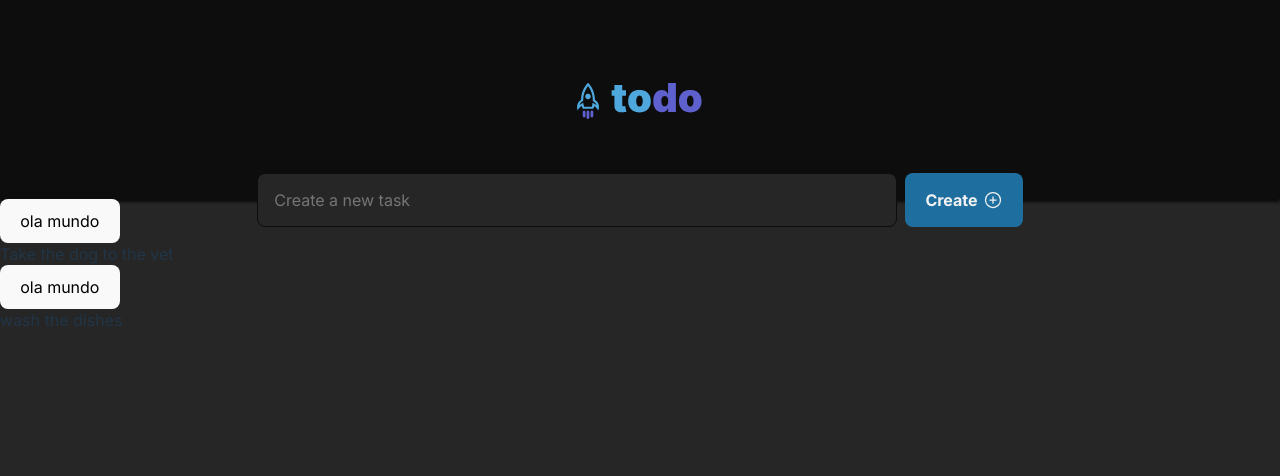
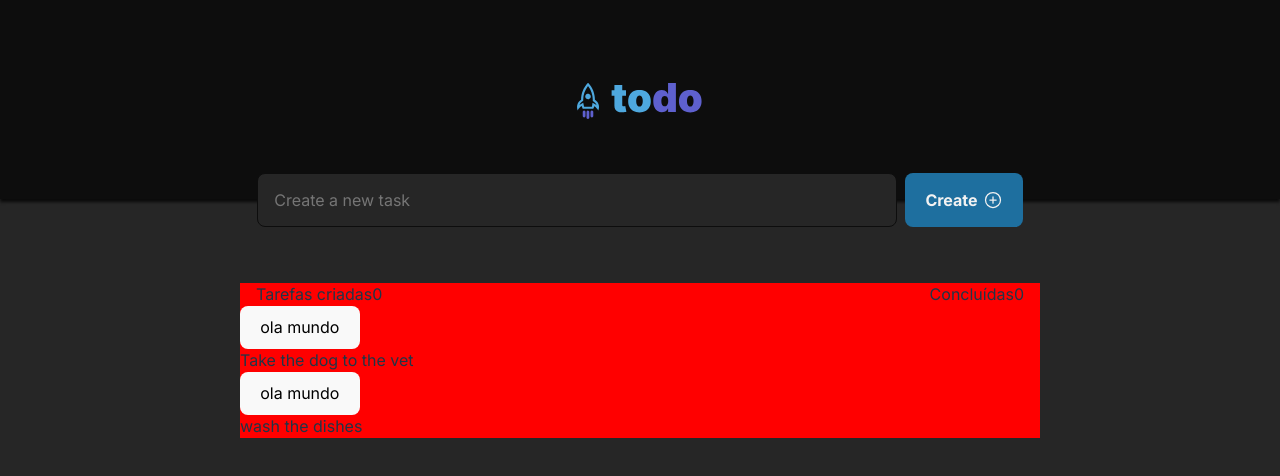
Before and after one commit to gabrieljalles/ignite-reactjs-desafio1-ts, a React (Vite) app: page / in a window 1280 px wide. Shown: the top 476 px of the page. Built offline with nearby package versions, Linux system fonts and the light colour scheme.

Commit message:
finishing the front-end

```diff
--- a/src/App.module.css
+++ b/src/App.module.css
@@ -6,3 +6,15 @@
     margin: 0 auto;
     background: var(--gray-500);
 }
+
+main {
+    max-width: 50rem;
+    margin: 0 auto;
+    background: red;
+}
+
+.panel {
+    justify-content: space-between;
+    display: flex;
+    margin: 5.25rem 1rem 0;
+}
--- a/src/App.tsx
+++ b/src/App.tsx
@@ -8,14 +8,14 @@ function App() {
   const tasks: TaskType[] = [
     {
       id: 1,
-      content:[
-        {finished: false, content:'Take the dog to the vet'},
+      content: [
+        { finished: false, content: 'Take the dog to the vet' },
       ],
     },
     {
       id: 1,
-      content:[
-        {finished: false, content:'wash the dishes'},
+      content: [
+        { finished: false, content: 'wash the dishes' },
       ],
     }
   ]
@@ -24,18 +24,39 @@ function App() {
     <div className={styles.layout}>
       <Header />
 
-      <main>
+      <main className={styles.main}>
+
+        <section className={styles.panel}>
+
+          <div>
+            <span>Tarefas criadas</span>
+            <span>0</span>
+          </div>
+
+          <div>
+            <span>Concluídas</span>
+            <span>0</span>
+          </div>
+
+        </section>
+
+        <section>
+
+
           {tasks.map(task => {
             return (
               <Task
-                key =  {task.id}
-                task = {task}
+                key={task.id}
+                task={task}
               />
             )
           })}
+
+        </section>
+
       </main>
 
-    </div>
+    </div >
   )
 }
 
--- a/src/components/NewTask.tsx
+++ b/src/components/NewTask.tsx
@@ -37,7 +37,7 @@ export const NewTask = () => {
 
     }
 
-    function handleNewTaskChange(event: ChangeEvent<HTMLTextAreaElement>){
+    function handleNewTaskChange(event: ChangeEvent<HTMLTextAreaElement>) {
         event.target.setCustomValidity('');
         setNewTaskText(event.target.value);
     }
@@ -49,7 +49,7 @@ export const NewTask = () => {
                 placeholder="Create a new task"
                 maxLength={70}
                 value={newTaskText}
-                    onChange={ handleNewTaskChange}
+                onChange={handleNewTaskChange}
                 required
             />
             <div>
```
Lines whose indentation alone changed are shown as unchanged.
